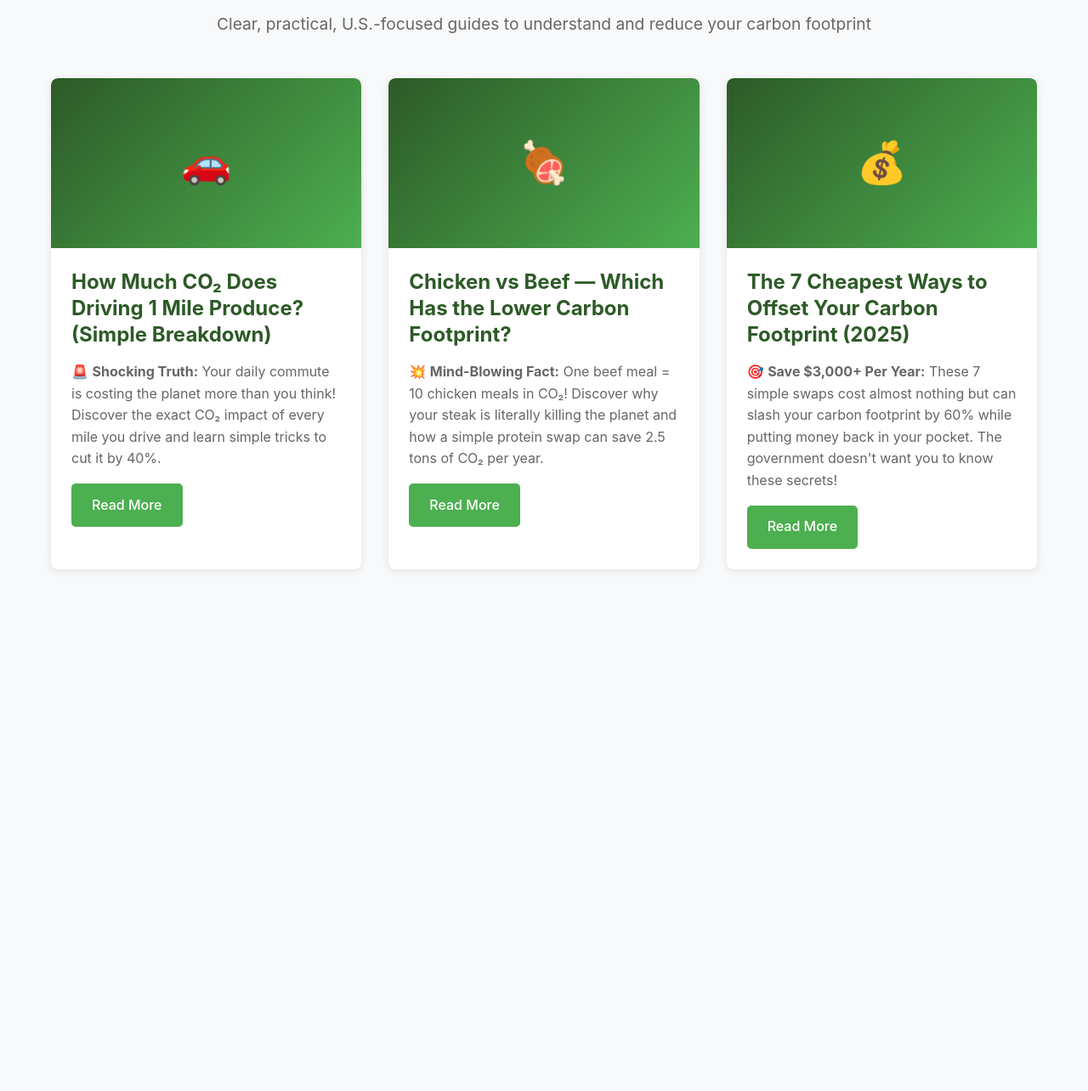
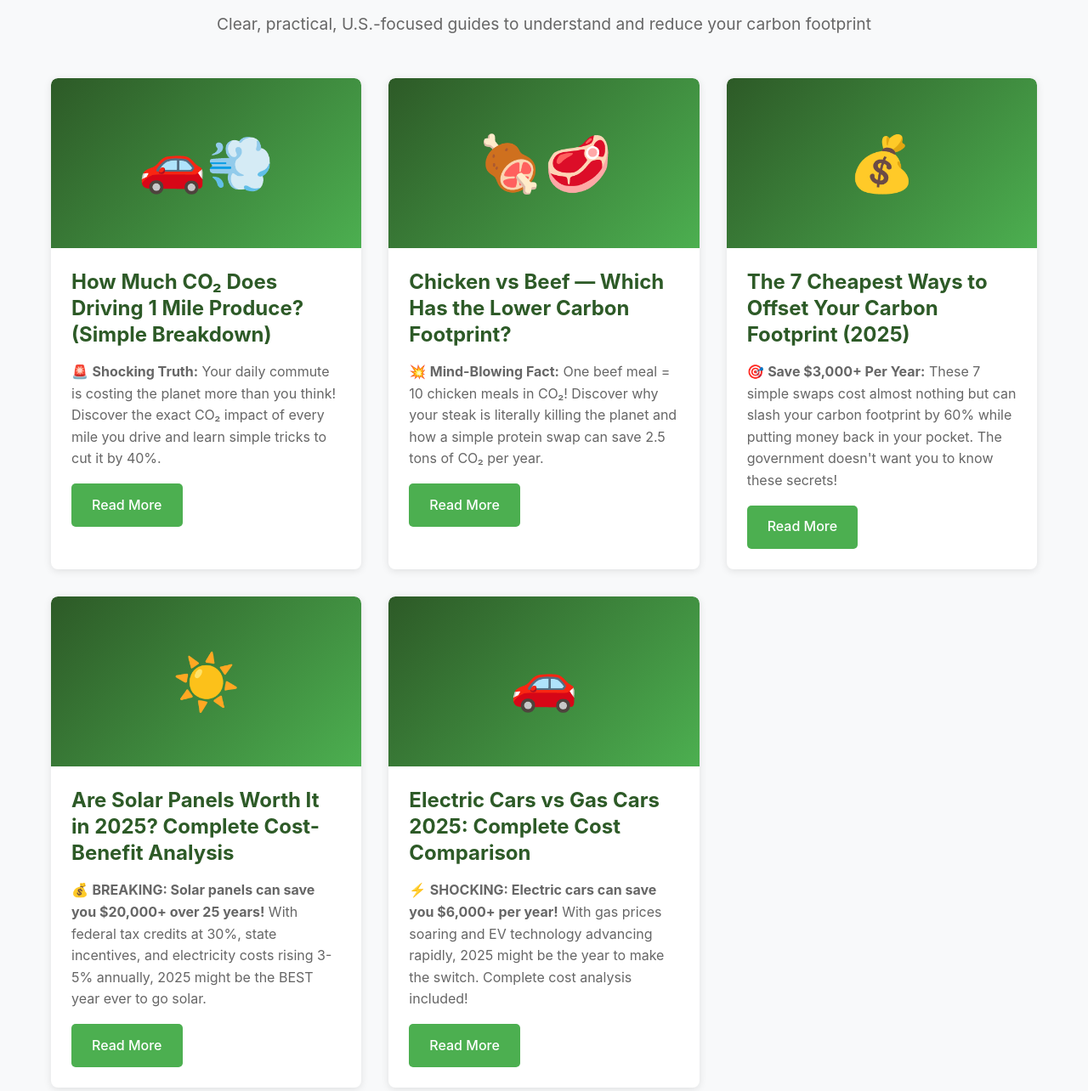
Before and after one commit to skypathwayz/carboncheck, a plain HTML site: page blog/index.html in a window 1280 px wide. Shown: the part 273-1557 px from the top of the page at 85% size. Before the commit the page ends 991 px from the top, so only its background shows below. Drawn offline with Linux system fonts and the light colour scheme.

Commit message:
Enhance blog image styles and add new posts
Updated blog image styles and added new blog posts with icons.

```diff
--- a/blog/index.html
+++ b/blog/index.html
@@ -138,14 +138,24 @@
         .blog-image {
             width: 100%;
             height: 200px;
-            object-fit: cover;
-            background: linear-gradient(135deg, #2d5a27, #4CAF50);
-            display: flex;
-            align-items: center;
-            justify-content: center;
-            color: white;
-            font-size: 3rem;
+            background: linear-gradient(135deg, #2d5a27, #4CAF50) !important;
+            display: flex !important;
+            align-items: center !important;
+            justify-content: center !important;
+            margin: 0;
+            padding: 0;
             border-radius: 8px 8px 0 0;
+            overflow: hidden;
+        }
+
+        .blog-image span {
+            color: white !important;
+            font-size: 4rem;
+            text-align: center;
+            line-height: 1;
+            display: block;
+            margin: 0;
+            padding: 0;
         }
 
         .blog-content {
@@ -238,7 +248,7 @@
     <div class="container">
         <div class="blog-grid">
             <article class="blog-card">
-                <div class="blog-image">🚗</div>
+                <div class="blog-image"><span>🚗💨</span></div>
                 <div class="blog-content">
                     <h2>How Much CO₂ Does Driving 1 Mile Produce? (Simple Breakdown)</h2>
                     <p>🚨 <strong>Shocking Truth:</strong> Your daily commute is costing the planet more than you think! Discover the exact CO₂ impact of every mile you drive and learn simple tricks to cut it by 40%.</p>
@@ -247,7 +257,7 @@
             </article>
 
             <article class="blog-card">
-                <div class="blog-image">🍖</div>
+                <div class="blog-image"><span>🍖🥩</span></div>
                 <div class="blog-content">
                     <h2>Chicken vs Beef — Which Has the Lower Carbon Footprint?</h2>
                     <p>💥 <strong>Mind-Blowing Fact:</strong> One beef meal = 10 chicken meals in CO₂! Discover why your steak is literally killing the planet and how a simple protein swap can save 2.5 tons of CO₂ per year.</p>
@@ -256,13 +266,31 @@
             </article>
 
             <article class="blog-card">
-                <div class="blog-image">💰</div>
+                <div class="blog-image"><span>💰</span></div>
                 <div class="blog-content">
                     <h2>The 7 Cheapest Ways to Offset Your Carbon Footprint (2025)</h2>
                     <p>🎯 <strong>Save $3,000+ Per Year:</strong> These 7 simple swaps cost almost nothing but can slash your carbon footprint by 60% while putting money back in your pocket. The government doesn't want you to know these secrets!</p>
                     <a href="offset-carbon-cheap.html" class="blog-link">Read More</a>
                 </div>
             </article>
+
+            <article class="blog-card">
+                <div class="blog-image"><span>☀️</span></div>
+                <div class="blog-content">
+                    <h2>Are Solar Panels Worth It in 2025? Complete Cost-Benefit Analysis</h2>
+                    <p>💰 <strong>BREAKING: Solar panels can save you $20,000+ over 25 years!</strong> With federal tax credits at 30%, state incentives, and electricity costs rising 3-5% annually, 2025 might be the BEST year ever to go solar.</p>
+                    <a href="solar-panels-worth-it-2025.html" class="blog-link">Read More</a>
+                </div>
+            </article>
+
+            <article class="blog-card">
+                <div class="blog-image"><span>🚗</span></div>
+                <div class="blog-content">
+                    <h2>Electric Cars vs Gas Cars 2025: Complete Cost Comparison</h2>
+                    <p>⚡ <strong>SHOCKING: Electric cars can save you $6,000+ per year!</strong> With gas prices soaring and EV technology advancing rapidly, 2025 might be the year to make the switch. Complete cost analysis included!</p>
+                    <a href="electric-cars-vs-gas-cars-2025.html" class="blog-link">Read More</a>
+                </div>
+            </article>
         </div>
     </div>
 </body>
```
